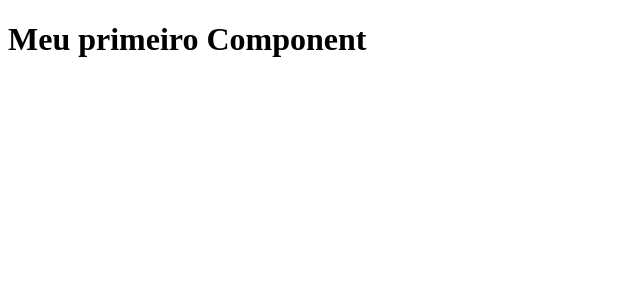
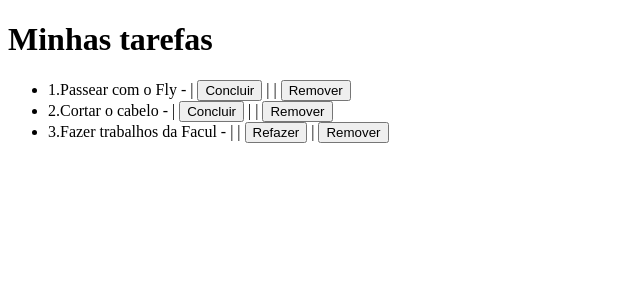
Before and after one commit to MersoAbreu/AngularBaltaIO, an Angular app in the folder todo/: page / in a window 1280 px wide. Shown: the top 300 px of the page, without its empty margins (0-640 px from the left). Built offline with nearby package versions, Linux system fonts and the light colour scheme.

Commit message:
Finalizando todo

```diff
--- a/todo/src/app/app.component.html
+++ b/todo/src/app/app.component.html
@@ -1 +1,9 @@
-<h1>Meu primeiro Component</h1>
+<h1>{{title}}</h1>
+
+<ul>
+<li *ngFor="let todo of todos">{{todo.id}}.{{todo.title}} - |
+ <button *ngIf="!todo.done">Concluir</button> |
+ <button *ngIf="todo.done">Refazer</button> |
+<button (click)="remove(todo)" >Remover</button></li>
+
+</ul>
--- a/todo/src/app/app.component.ts
+++ b/todo/src/app/app.component.ts
@@ -1,4 +1,5 @@
 import { Component } from '@angular/core';
+import { Todo } from 'src/models/todo.model';
 
 @Component({
   selector: 'app-root',
@@ -6,5 +7,28 @@ import { Component } from '@angular/core';
   styleUrls: ['./app.component.css']
 })
 export class AppComponent {
+  public todos: Todo[] = [];
+  public title:String ='Minhas tarefas';
+
+
+  constructor(){
+     this.todos.push(new Todo(1, "Passear com o Fly",false));
+     this.todos.push(new Todo(2, "Cortar o cabelo",false));
+     this.todos.push(new Todo(3, "Fazer trabalhos da Facul",true));
+  }
+
+
+  remove(todo:Todo){
+    const index = this.todos.indexOf(todo);
+    if(index!=-1){
+      this.todos.splice(index, 1);
+    }
+  }
+  markAsDone(){
+
+  }
+  markAsUndone(){
+
+  }
 
 }
--- /dev/null
+++ b/todo/src/models/todo.model.ts
@@ -0,0 +1,10 @@
+export class Todo{
+  /**
+   *
+   */
+  constructor(
+    public id:Number,
+    public title:String,
+   public done:Boolean
+  ) {}
+}
```
